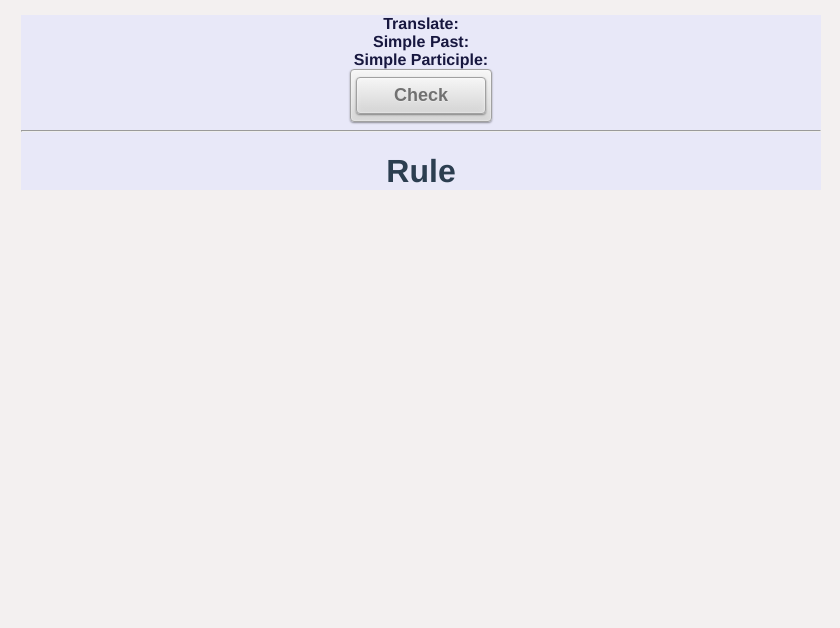
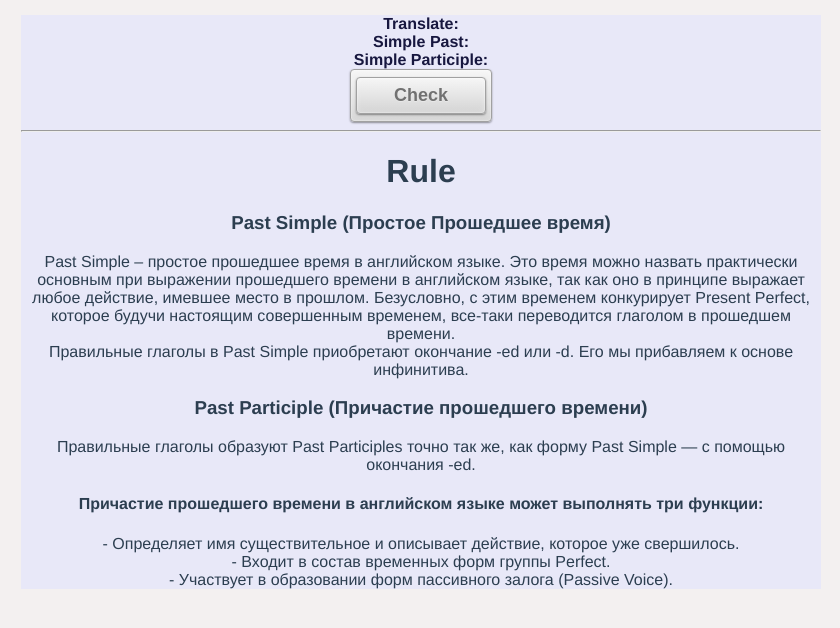
Before and after one commit to AlexMurrr/vueRouterverbs, a Vue app: page / in a window 1280 px wide. Shown: the top 628 px of the page, without its empty margins (219-1059 px from the left). Built offline with nearby package versions, Linux system fonts and the light colour scheme.

Commit message:
feat: create component 'rule.vue'

```diff
--- a/src/components/rule.vue
+++ b/src/components/rule.vue
@@ -1,3 +1,23 @@
 <template>
     <h1>Rule</h1>
+    <h3>Past Simple (Простое Прошедшее время)</h3>
+Past Simple – простое прошедшее время в английском языке.
+Это время можно назвать практически основным при выражении прошедшего
+времени в английском языке, так как оно в принципе выражает любое действие,
+имевшее место в прошлом. Безусловно, с этим временем конкурирует Present
+Perfect, которое будучи настоящим совершенным временем, все-таки переводится
+глаголом в прошедшем времени.<br>
+Правильные глаголы в Past Simple приобретают окончание -ed или -d. Его мы
+прибавляем к основе инфинитива.
+
+<h3>Past Participle (Причастие прошедшего времени)</h3>
+Правильные глаголы образуют Past Participles точно так же, как форму Past Simple —
+с помощью окончания -ed.
+
+<h4>Причастие прошедшего времени в английском языке может выполнять три функции:</h4>
+- Определяет имя существительное и описывает действие, которое уже свершилось. <br>
+- Входит в состав временных форм группы Perfect. <br>
+- Участвует в образовании форм пассивного залога (Passive Voice). <br>
+
+
 </template>
```
